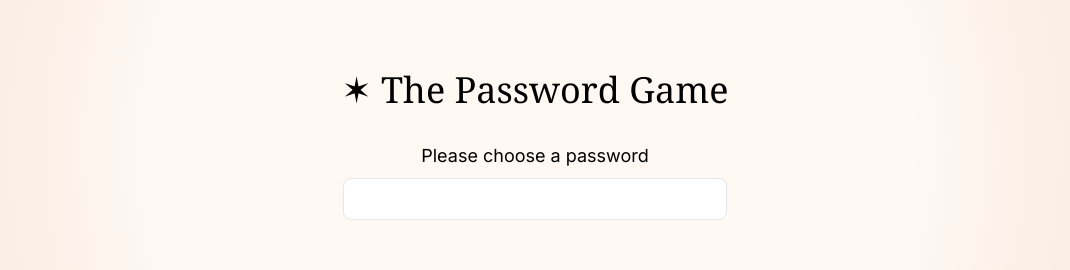
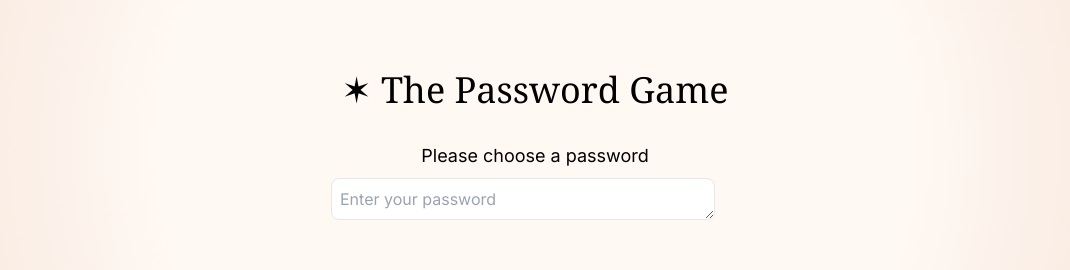
Before and after one commit to fauzanazz/Password-Game, a Next.js app: page / in a window 1280 px wide. Shown: the part 255-525 px from the top of the page, without its empty margins (105-1175 px from the left). Built offline with nearby package versions, Linux system fonts and the light colour scheme.

Commit message:
feat : Auto Size Text

```diff
--- /dev/null
+++ b/components/AutoSizeText.ts
@@ -0,0 +1,16 @@
+import { useEffect } from "react";
+
+const useAutosizeText = (
+    textRef: HTMLTextAreaElement | null,
+    value: string
+) => {
+    useEffect(() => {
+        if (textRef) {
+            textRef.style.height = "0px";
+            const scrollHeight = textRef.scrollHeight;
+            textRef.style.height = scrollHeight + "px";
+        }
+    }, [textRef, value]);
+};
+
+export default useAutosizeText;
--- a/components/playerinput.tsx
+++ b/components/playerinput.tsx
@@ -1,13 +1,46 @@
 "use client";
-import {useState} from "react";
+import React, {useState, ChangeEvent, useRef} from "react";
+import useAutosizeText from "@/components/AutoSizeText";
 
 const PlayerInput = () => {
+    const inputRef = useRef<HTMLTextAreaElement>(null);
     const [password, setPassword] = useState<string>("");
+    const [level, setLevel] = useState<number>(0);
+    const [isStarted, setIsStarted] = useState<boolean>(false);
+    const [isFinished, setIsFinished] = useState<boolean>(false);
+    const [passlength, setPasslength] = useState<number>(0);
+
+    useAutosizeText(inputRef.current, password);
+
+    const handleChange = async (event: React.ChangeEvent<HTMLTextAreaElement>) => {
+        if (!isStarted) {
+            setIsStarted(true);
+        }
+
+        const input = event.target?.value;
+        setPassword(input);
+        setPasslength(input.length);
+
+        console.log(level);
+    }
+
     return (
-        <div className="text-center">
-            <h1 className="text-4xl font-serif mb-8">✶ The Password Game</h1>
-            <label className="block text-lg mb-2">Please choose a password</label>
-            <input className="border rounded-lg p-2 w-96" onChange={(e) => setPassword(e.target.value)} />
+        <div>
+            <div className="text-center">
+                <h1 className="text-4xl font-serif mb-8">✶ The Password Game</h1>
+                <label className="block text-lg mb-2">Please choose a password</label>
+                <div className="flex justify-center ">
+                    <textarea
+                        onChange={handleChange}
+                        placeholder="Enter your password"
+                        ref={inputRef}
+                        rows={1}
+                        value={password}
+                        className="border rounded-lg p-2 w-96"
+                    />
+                    <label className="text-lg ml-2 p-2"> {passlength === 0 ? "" : passlength} </label>
+                </div>
+            </div>
         </div>
     );
 };
```
